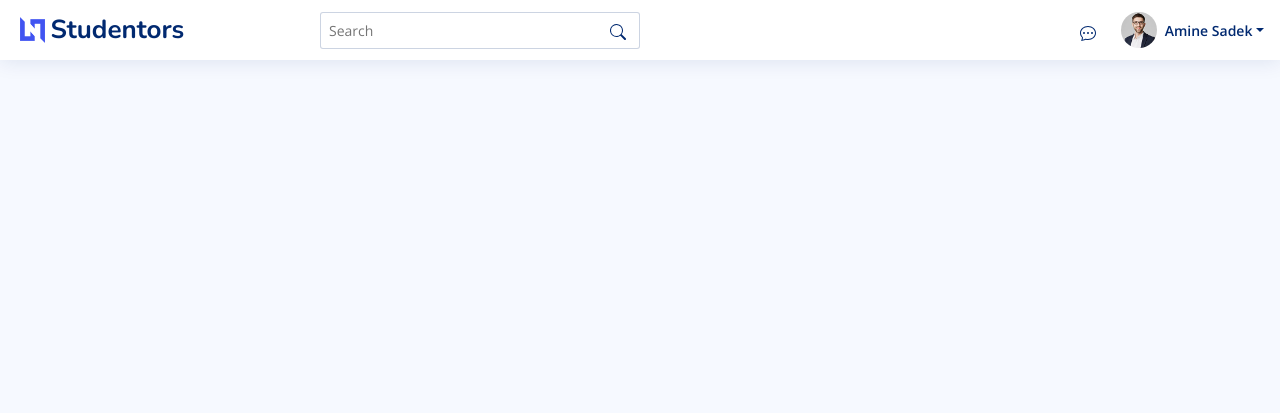
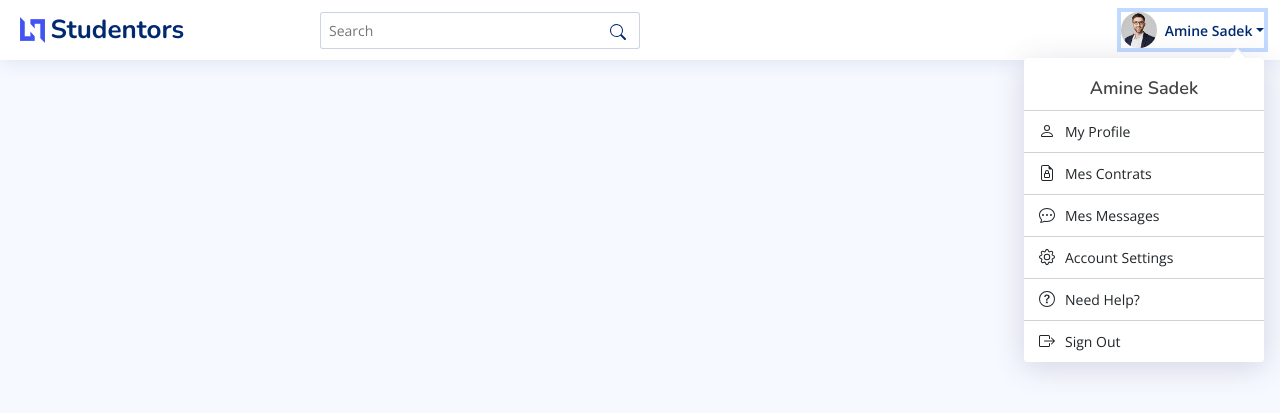
Before and after one commit to SarraKAc/PidevWeb, a Symfony app: template templates/header.html.twig in a window 1280 px wide, after a click on "Amine Sadek". Shown: the top 413 px of the page. Run offline with Twig, Linux system fonts and the light colour scheme; the template is opened without the code that fills it, so the values that code supplies are empty; some libraries are stand-ins or nearby versions.

Commit message:
Sarra's work

```diff
--- a/config/routes.yaml
+++ b/config/routes.yaml
@@ -3,3 +3,4 @@ controllers:
         path: ../src/Controller/
         namespace: App\Controller
     type: attribute
+# config/routes.yaml
--- a/templates/footer.html.twig
+++ b/templates/footer.html.twig
@@ -12,7 +12,8 @@
         &copy; Copyright <strong><span>Ambition</span></strong>. All Rights Reserved
     </div>
     <div class="credits">
-        Designed by <a href="https://bootstrapmade.com/">Ambition Team</a>
+        Designed by Ambition Team
+{#        Designed by <a href="https://bootstrapmade.com/">Ambition Team</a>#}
     </div>
 </footer><!-- End Footer -->
 
--- a/templates/header.html.twig
+++ b/templates/header.html.twig
@@ -53,23 +53,31 @@
     <nav class="header-nav ms-auto">
         <ul class="d-flex align-items-center">
 
-            <li class="nav-item d-block d-lg-none">
+            <li class="nav-item d-block d-lg-none ">
                 <a class="nav-link nav-icon search-bar-toggle " href="#">
                    <i> <svg xmlns="http://www.w3.org/2000/svg" width="16" height="16" fill="currentColor" class="bi bi-search" viewBox="0 0 16 16">
                            <path d="M11.742 10.344a6.5 6.5 0 1 0-1.397 1.398h-.001q.044.06.098.115l3.85 3.85a1 1 0 0 0 1.415-1.414l-3.85-3.85a1 1 0 0 0-.115-.1zM12 6.5a5.5 5.5 0 1 1-11 0 5.5 5.5 0 0 1 11 0"></path>
                        </svg></i>
                 </a>
             </li><!-- End Search Icon-->
+{#            <button type="button" class="col-auto btn btn-light rounded-pill" onclick="window.location='{{ path('app_chat') }}'">#}
+{#                <svg xmlns="http://www.w3.org/2000/svg" width="16" height="16" fill="currentColor" class="bi bi-chat-dots" viewBox="0 0 16 16">#}
+{#                    <path d="M5 8a1 1 0 1 1-2 0 1 1 0 0 1 2 0m4 0a1 1 0 1 1-2 0 1 1 0 0 1 2 0m3 1a1 1 0 1 0 0-2 1 1 0 0 0 0 2"></path>#}
+{#                    <path d="m2.165 15.803.02-.004c1.83-.363 2.948-.842 3.468-1.105A9 9 0 0 0 8 15c4.418 0 8-3.134 8-7s-3.582-7-8-7-8 3.134-8 7c0 1.76.743 3.37 1.97 4.6a10.4 10.4 0 0 1-.524 2.318l-.003.011a11 11 0 0 1-.244.637c-.079.186.074.394.273.362a22 22 0 0 0 .693-.125m.8-3.108a1 1 0 0 0-.287-.801C1.618 10.83 1 9.468 1 8c0-3.192 3.004-6 7-6s7 2.808 7 6-3.004 6-7 6a8 8 0 0 1-2.088-.272 1 1 0 0 0-.711.074c-.387.196-1.24.57-2.634.893a11 11 0 0 0 .398-2"></path>#}
+{#                </svg>#}
+{#            </button>#}
+{#            <div class="col-auto">#}
+{#                <label class="form-check-label" for="flexSwitchCheckDefault1"></label>#}
+{#            </div>#}
 
-            <li class="nav-item dropdown">
-
-                <a class="nav-link nav-icon" href="#" data-bs-toggle="dropdown">
-                 <i>   <svg xmlns="http://www.w3.org/2000/svg" width="16" height="16" fill="currentColor" class="bi bi-chat-dots" viewBox="0 0 16 16">
-                         <path d="M5 8a1 1 0 1 1-2 0 1 1 0 0 1 2 0m4 0a1 1 0 1 1-2 0 1 1 0 0 1 2 0m3 1a1 1 0 1 0 0-2 1 1 0 0 0 0 2"></path>
-                         <path d="m2.165 15.803.02-.004c1.83-.363 2.948-.842 3.468-1.105A9 9 0 0 0 8 15c4.418 0 8-3.134 8-7s-3.582-7-8-7-8 3.134-8 7c0 1.76.743 3.37 1.97 4.6a10.4 10.4 0 0 1-.524 2.318l-.003.011a11 11 0 0 1-.244.637c-.079.186.074.394.273.362a22 22 0 0 0 .693-.125m.8-3.108a1 1 0 0 0-.287-.801C1.618 10.83 1 9.468 1 8c0-3.192 3.004-6 7-6s7 2.808 7 6-3.004 6-7 6a8 8 0 0 1-2.088-.272 1 1 0 0 0-.711.074c-.387.196-1.24.57-2.634.893a11 11 0 0 0 .398-2"></path>
-                     </svg></i>
-                </a><!-- End Messages Icon -->
-
+{#            <li class="nav-item dropdown">#}
+{#                <a class="nav-link nav-icon" href="#" data-bs-toggle="dropdown">#}
+{#                 <i>   <svg xmlns="http://www.w3.org/2000/svg" width="16" height="16" fill="currentColor" class="bi bi-chat-dots" viewBox="0 0 16 16">#}
+{#                         <path d="M5 8a1 1 0 1 1-2 0 1 1 0 0 1 2 0m4 0a1 1 0 1 1-2 0 1 1 0 0 1 2 0m3 1a1 1 0 1 0 0-2 1 1 0 0 0 0 2"></path>#}
+{#                         <path d="m2.165 15.803.02-.004c1.83-.363 2.948-.842 3.468-1.105A9 9 0 0 0 8 15c4.418 0 8-3.134 8-7s-3.582-7-8-7-8 3.134-8 7c0 1.76.743 3.37 1.97 4.6a10.4 10.4 0 0 1-.524 2.318l-.003.011a11 11 0 0 1-.244.637c-.079.186.074.394.273.362a22 22 0 0 0 .693-.125m.8-3.108a1 1 0 0 0-.287-.801C1.618 10.83 1 9.468 1 8c0-3.192 3.004-6 7-6s7 2.808 7 6-3.004 6-7 6a8 8 0 0 1-2.088-.272 1 1 0 0 0-.711.074c-.387.196-1.24.57-2.634.893a11 11 0 0 0 .398-2"></path>#}
+{#                     </svg></i>#}
+{#                </a><!-- End Messages Icon -->#}
+{#            </li>#}
             <li class="nav-item dropdown pe-3">
 
                 <a class="nav-link nav-profile d-flex align-items-center pe-0" href="#" data-bs-toggle="dropdown">
@@ -97,9 +105,8 @@
                         <hr class="dropdown-divider">
                     </li>
 
-
                     <li>
-                        <a class="dropdown-item d-flex align-items-center" href="#">
+                        <a class="dropdown-item d-flex align-items-center" href="{{ path('MesContrats') }}">
                         <i>    <svg xmlns="http://www.w3.org/2000/svg" width="16" height="16" fill="currentColor" class="bi bi-file-earmark-lock" viewBox="0 0 16 16">
                                 <path d="M10 7v1.076c.54.166 1 .597 1 1.224v2.4c0 .816-.781 1.3-1.5 1.3h-3c-.719 0-1.5-.484-1.5-1.3V9.3c0-.627.46-1.058 1-1.224V7a2 2 0 1 1 4 0M7 7v1h2V7a1 1 0 0 0-2 0M6 9.3v2.4c0 .042.02.107.105.175A.64.64 0 0 0 6.5 12h3a.64.64 0 0 0 .395-.125c.085-.068.105-.133.105-.175V9.3c0-.042-.02-.107-.105-.175A.64.64 0 0 0 9.5 9h-3a.64.64 0 0 0-.395.125C6.02 9.193 6 9.258 6 9.3"></path>
                                 <path d="M14 14V4.5L9.5 0H4a2 2 0 0 0-2 2v12a2 2 0 0 0 2 2h8a2 2 0 0 0 2-2M9.5 3A1.5 1.5 0 0 0 11 4.5h2V14a1 1 0 0 1-1 1H4a1 1 0 0 1-1-1V2a1 1 0 0 1 1-1h5.5z"></path>
@@ -111,6 +118,18 @@
                         <hr class="dropdown-divider">
                     </li>
 
+                    <li>
+                        <a class="dropdown-item d-flex align-items-center" href="{{ path('app_chat') }}">
+                            <i>     <svg xmlns="http://www.w3.org/2000/svg" width="16" height="16" fill="currentColor" class="bi bi-chat-dots" viewBox="0 0 16 16">
+                                    <path d="M5 8a1 1 0 1 1-2 0 1 1 0 0 1 2 0m4 0a1 1 0 1 1-2 0 1 1 0 0 1 2 0m3 1a1 1 0 1 0 0-2 1 1 0 0 0 0 2"></path>
+                                    <path d="m2.165 15.803.02-.004c1.83-.363 2.948-.842 3.468-1.105A9 9 0 0 0 8 15c4.418 0 8-3.134 8-7s-3.582-7-8-7-8 3.134-8 7c0 1.76.743 3.37 1.97 4.6a10.4 10.4 0 0 1-.524 2.318l-.003.011a11 11 0 0 1-.244.637c-.079.186.074.394.273.362a22 22 0 0 0 .693-.125m.8-3.108a1 1 0 0 0-.287-.801C1.618 10.83 1 9.468 1 8c0-3.192 3.004-6 7-6s7 2.808 7 6-3.004 6-7 6a8 8 0 0 1-2.088-.272 1 1 0 0 0-.711.074c-.387.196-1.24.57-2.634.893a11 11 0 0 0 .398-2"></path>
+                                </svg></i>
+                            <span>Mes Messages</span>
+                        </a>
+                    </li>
+                    <li>
+                        <hr class="dropdown-divider">
+                    </li>
 
                     <li>
                         <a class="dropdown-item d-flex align-items-center" href="#">
```
